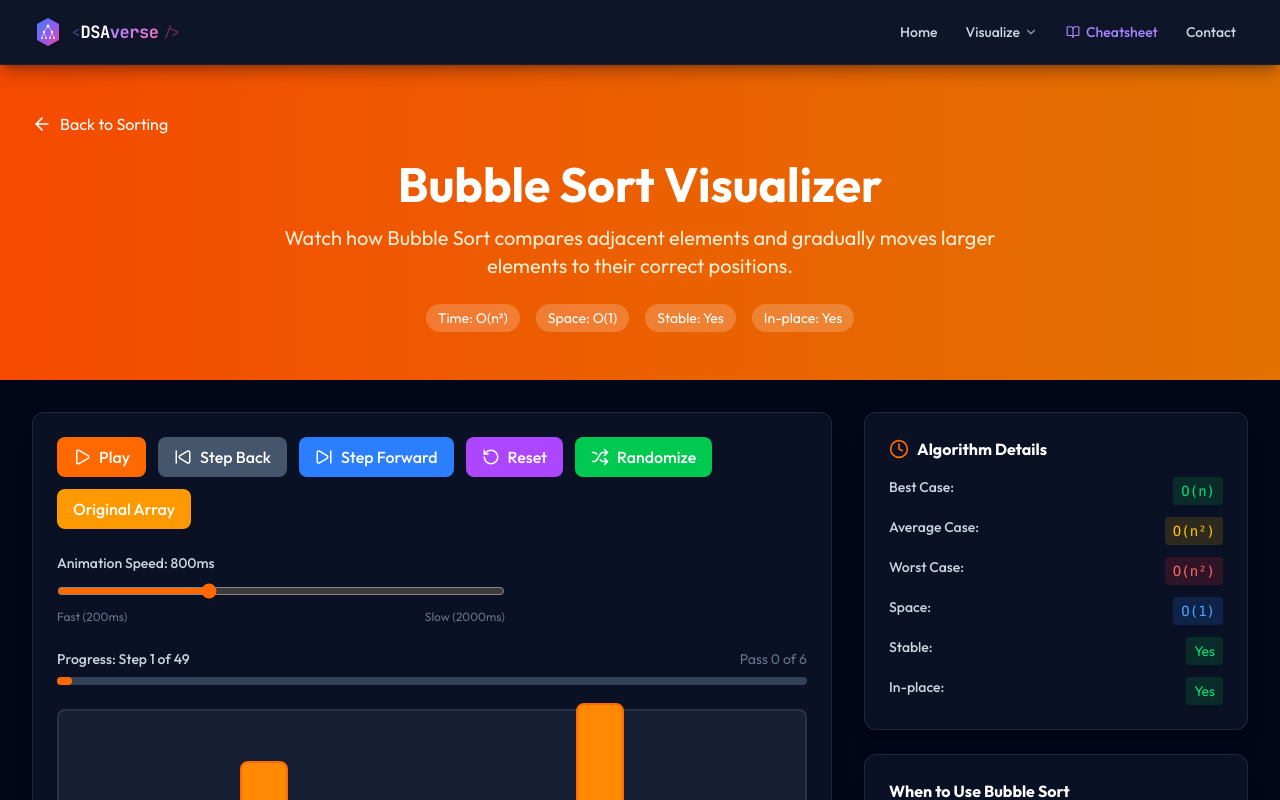
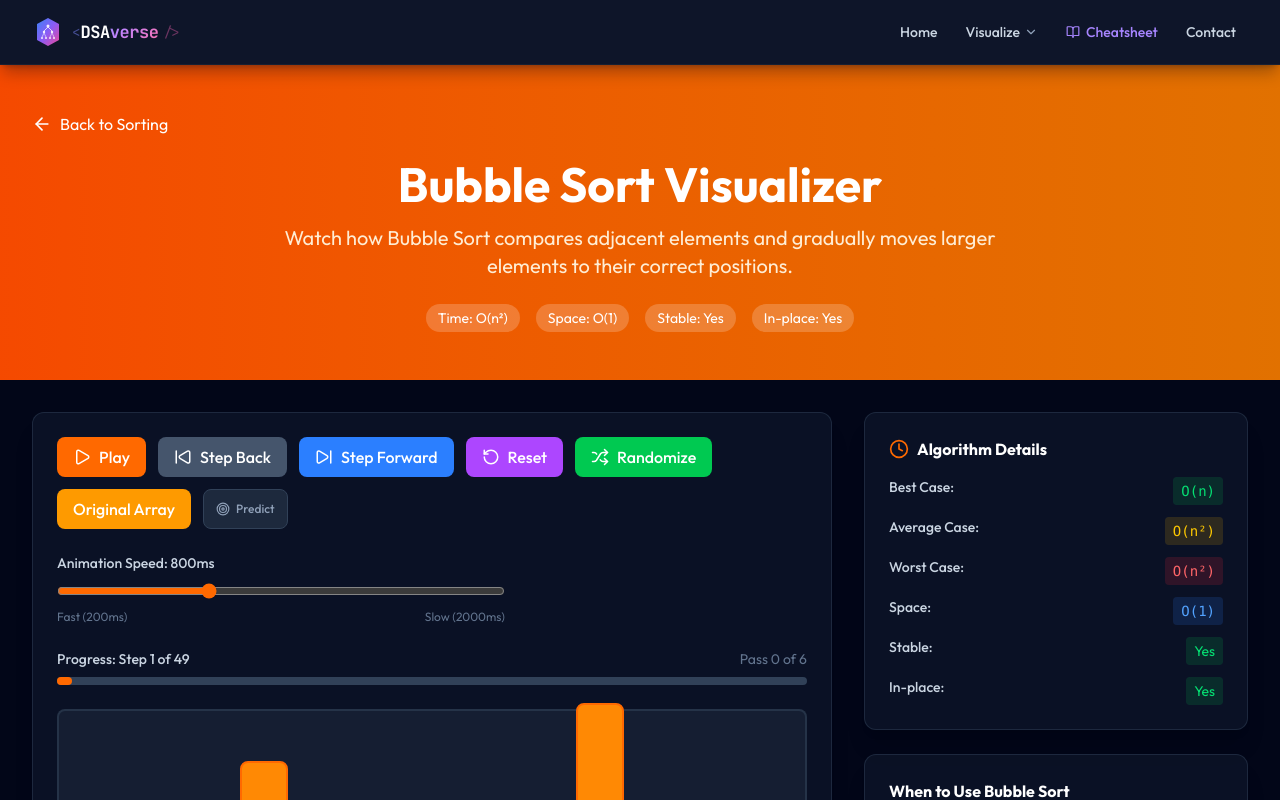
Before and after one commit to Archit1706/DSAverse, a Next.js app: page /sorting/bubble-sort in a window 1280 px wide. Shown: the top 800 px of the page. Built offline with nearby package versions, Linux system fonts and the light colour scheme.

Commit message:
Ask whether the pair swaps on Bubble Sort

```diff
--- a/app/sorting/bubble-sort/page.js
+++ b/app/sorting/bubble-sort/page.js
@@ -1,9 +1,30 @@
 "use client";
 
-import React, { useState, useEffect } from 'react';
+import React, { useState, useEffect, useCallback } from 'react';
 import Link from 'next/link';
 import { Play, Pause, RotateCcw, SkipForward, SkipBack, ArrowLeft, Info, Clock, Code2, CheckCircle, XCircle, Shuffle } from 'lucide-react';
 import CodeBlock from '@/components/CodeBlock';
+import { usePredict, PredictToggle, PredictPrompt } from '@/components/PredictStep';
+
+/* At a comparison step bubble sort either swaps the pair or moves on, and
+   the very next step tells us which. The step's own explanation gives the
+   answer away, so the page blanks it until the guess is in. */
+const predictFor = (step, next) => {
+    if (!step || !next) return null;
+    const pair = step.comparisons;
+    if (!pair || pair.length !== 2) return null;
+    const [i, j] = pair;
+    const a = step.array[i], b = step.array[j];
+    const swaps = next.swaps && next.swaps.length === 2;
+    return {
+        question: `${a} and ${b} are being compared. What happens next?`,
+        options: ['Swap them', 'Leave them as they are'],
+        correct: swaps ? 0 : 1,
+        because: swaps
+            ? `${a} > ${b}, and bubble sort swaps any adjacent pair that is out of order.`
+            : `${a} \u2264 ${b}, so the pair is already in order and nothing moves.`,
+    };
+};
 
 const quizQuestions = [
     {
@@ -146,6 +167,9 @@ const BubbleSortPage = () => {
         currentPass: 0, totalPasses: 0
     };
 
+    const pauseForPredict = useCallback(() => setIsPlaying(false), []);
+    const predict = usePredict(stepHistory, currentStep, predictFor, pauseForPredict);
+
     const getBarColor = (index) => {
         if (currentState.sorted.includes(index)) return 'bg-green-500 border-green-600';
         if (currentState.swaps.includes(index)) return 'bg-red-500 border-red-600 animate-pulse';
@@ -251,6 +275,7 @@ const BubbleSortPage = () => {
                                 <button onClick={resetToOriginal} className="flex items-center gap-2 px-4 py-2 bg-amber-500 text-white rounded-lg hover:bg-amber-600 transition-colors font-medium">
                                     Original Array
                                 </button>
+                                <PredictToggle predict={predict} accent="orange" />
                             </div>
 
                             <div className="mb-6">
@@ -291,12 +316,22 @@ const BubbleSortPage = () => {
                                 </div>
                             </div>
 
+                            {predict.prompt && (
+                                <div className="mb-4">
+                                    <PredictPrompt predict={predict} accent="orange" />
+                                </div>
+                            )}
+
                             <div className="bg-orange-500/10 border border-orange-500/20 rounded-lg p-4">
                                 <div className="flex items-start gap-3">
                                     <Info className="h-5 w-5 text-orange-400 mt-0.5 flex-shrink-0" />
                                     <div>
                                         <h3 className="font-semibold text-orange-300 mb-1">Current Step</h3>
-                                        <p className="text-orange-200 leading-relaxed">{currentState.explanation}</p>
+                                        <p className="text-orange-200 leading-relaxed">
+                                            {predict.hideExplanation
+                                                ? 'Make your prediction above to reveal this step.'
+                                                : currentState.explanation}
+                                        </p>
                                     </div>
                                 </div>
                             </div>
```
